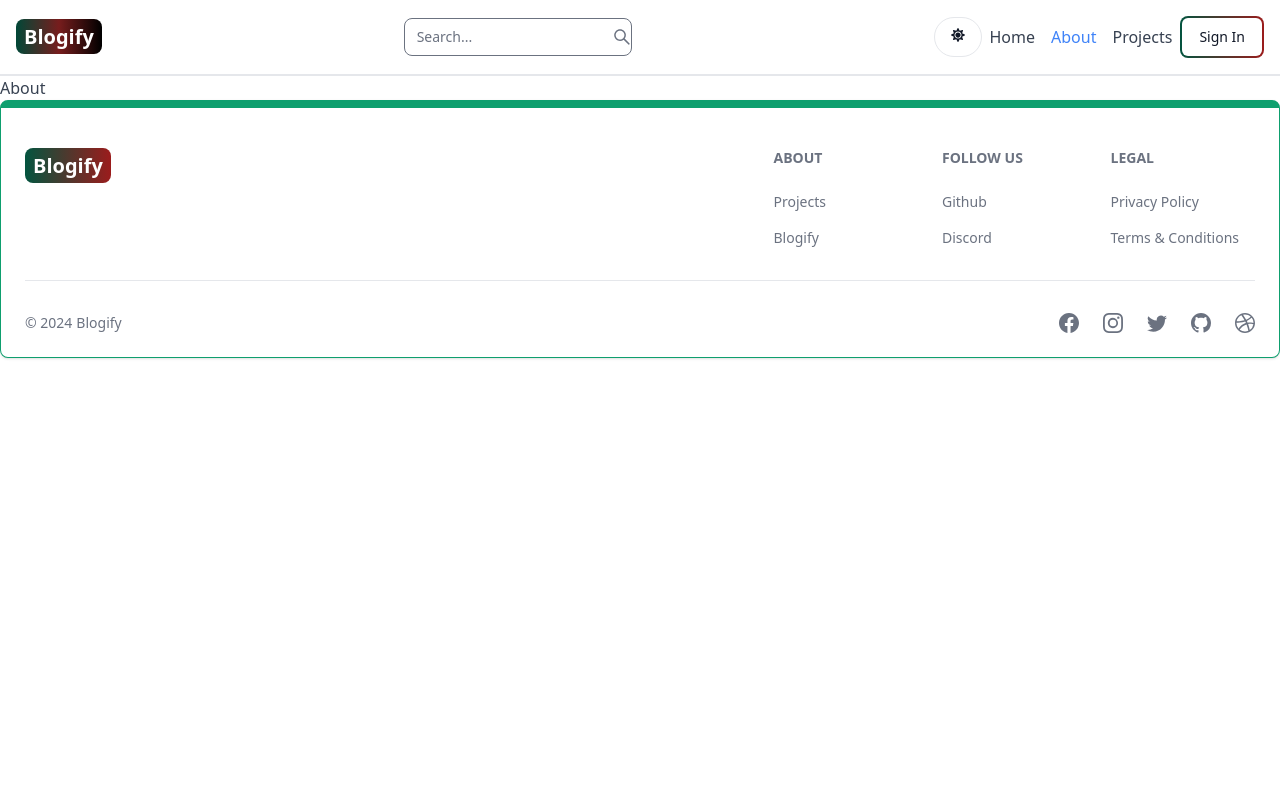
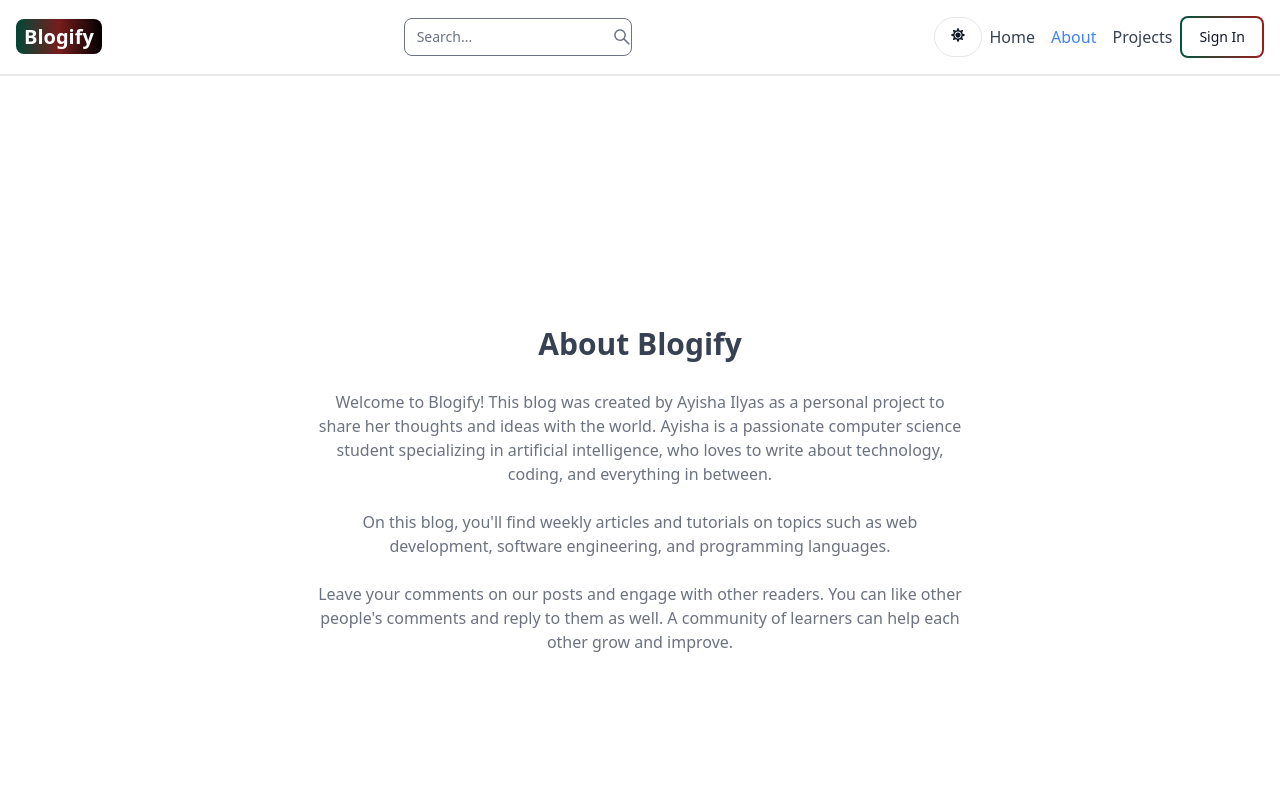
Before and after one commit to AyishaIlyas/blogify, a React (Vite) app in the folder client/: page /about in a window 1280 px wide. Shown: the top 800 px of the page. Built offline with nearby package versions, Linux system fonts and the light colour scheme; no server answers.

Commit message:
completed project and about section

```diff
--- a/client/src/components/CallToAction.jsx
+++ b/client/src/components/CallToAction.jsx
@@ -17,7 +17,7 @@ export default function CallToAction() {
             </Button>
         </div>
         <div className="p-7 flex-1">
-            <img src="https://images.unsplash.com/photo-1637778352878-f0b46d574a04?w=500&auto=format&fit=crop&q=60&ixlib=rb-4.0.3&ixid=M3wxMjA3fDB8MHxzZWFyY2h8MTR8fGdpdGh1YnxlbnwwfHwwfHx8MA%3D%3D" />
+            <img src="https://cdn.shopify.com/s/files/1/0306/6419/6141/articles/coding_languages.png?v=1619126283" />
         </div>
     </div>
   )
--- a/client/src/pages/About.jsx
+++ b/client/src/pages/About.jsx
@@ -1,7 +1,32 @@
-import React from 'react'
-
 export default function About() {
   return (
-    <div>About</div>
-  )
+    <div className='min-h-screen flex items-center justify-center'>
+      <div className='max-w-2xl mx-auto p-3 text-center'>
+        <div>
+          <h1 className='text-3xl font font-semibold text-center my-7'>
+            About Blogify
+          </h1>
+          <div className='text-md text-gray-500 flex flex-col gap-6'>
+            <p>
+            Welcome to Blogify! This blog was created by Ayisha Ilyas as a personal project to share her thoughts and ideas with the world.
+            Ayisha is a passionate computer science student specializing in artificial intelligence, who loves to write about technology, coding, and everything in between.
+            </p>
+
+            <p>
+              On this blog, you'll find weekly articles and tutorials on topics
+              such as web development, software engineering, and programming
+              languages.
+            </p>
+
+            <p>
+              Leave your comments on our posts and engage with
+              other readers. You can like other people's comments and reply to
+              them as well. A community of learners can help
+              each other grow and improve.
+            </p>
+          </div>
+        </div>
+      </div>
+    </div>
+  );
 }
--- a/client/src/pages/Projects.jsx
+++ b/client/src/pages/Projects.jsx
@@ -1,7 +1,12 @@
-import React from 'react'
+import CallToAction from '../components/CallToAction';
 
 export default function Projects() {
   return (
-    <div>Projects</div>
+    <div className='min-h-screen max-w-2xl mx-auto flex justify-center items-center flex-col gap-6 p-3'>
+      <h1 className='text-3xl font-semibold'>Pojects</h1>
+      <p className='text-md text-gray-500'>Explore My Projects! Dive into the innovative and exciting projects I've worked on, showcasing my passion for technology, coding, and AI.
+        Each project reflects my journey and growth as a developer, and I'm excited to share them with you</p>
+      <CallToAction />
+    </div>
   )
 }
```
